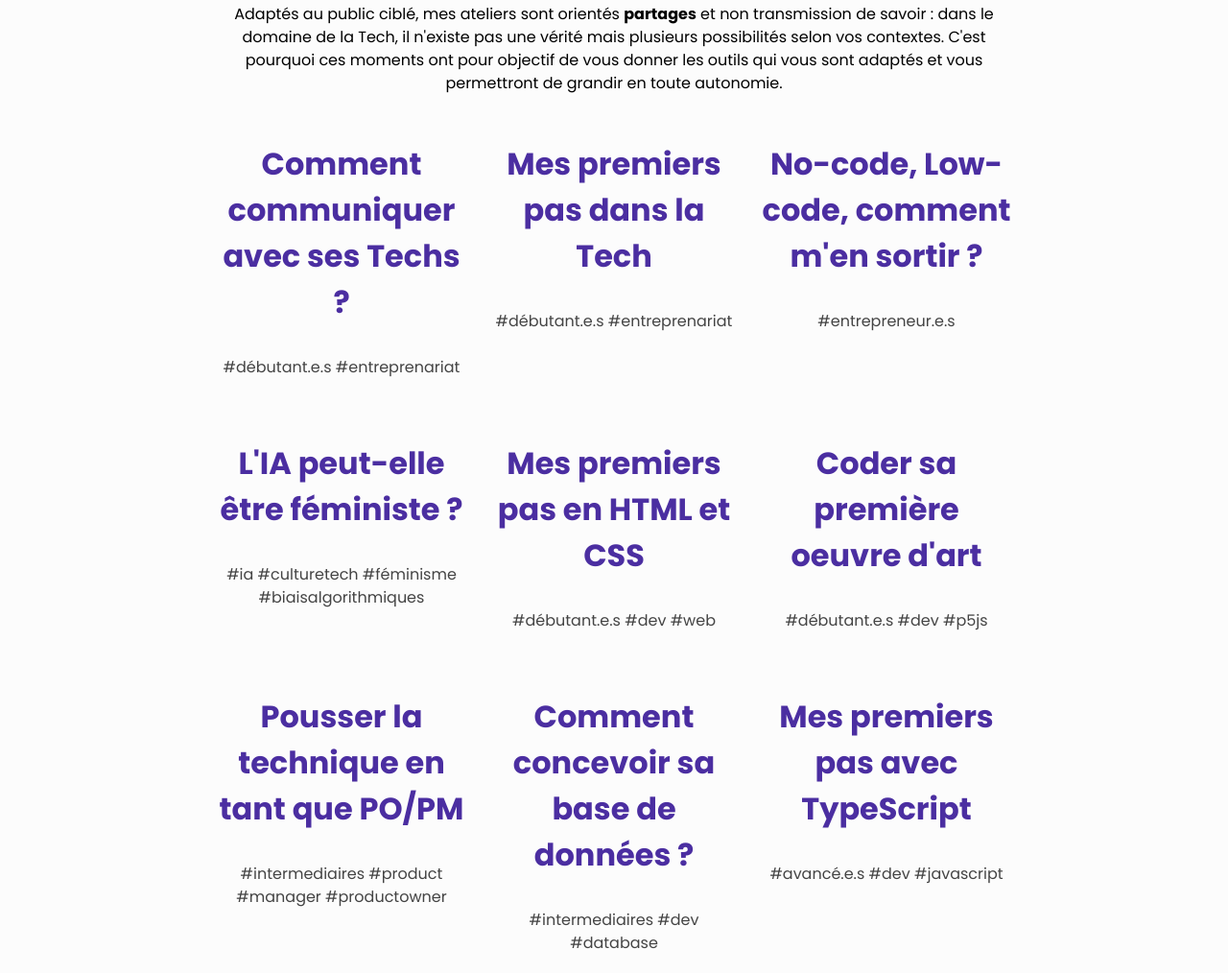
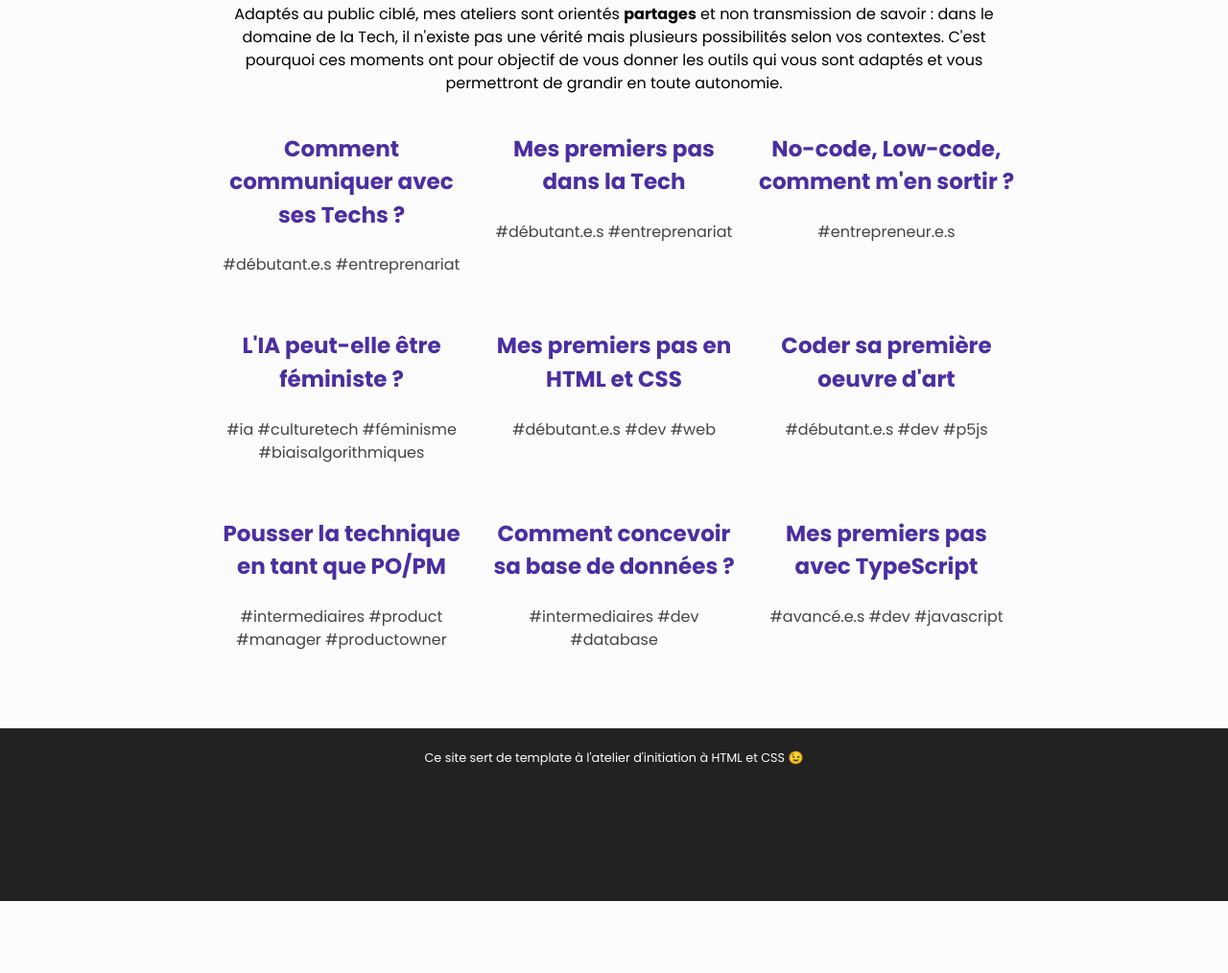
Before and after one commit to sodaexe/xvt-vite, a website built with Vite: page index.html in a window 1280 px wide. Shown: the part 2162-3176 px from the top of the page at 96% size. After the commit the page ends 3101 px from the top, so only its background shows below. Built offline with nearby package versions, Linux system fonts and the light colour scheme.

Commit message:
clean code(*): push the wrong code before. hum

```diff
--- a/src/style.css
+++ b/src/style.css
@@ -69,7 +69,7 @@ h2 {
 
 h3 {
   color: var(--accent-color);
-  font-size: clamp(1rem, 3vw, 2rem);
+  font-size: clamp(1.1rem, 1.8vw, 2rem);
 }
 
 main {
```
